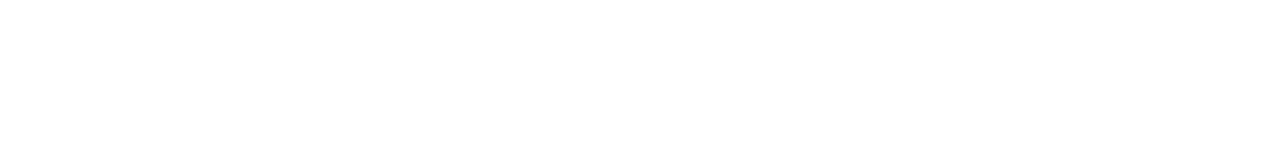
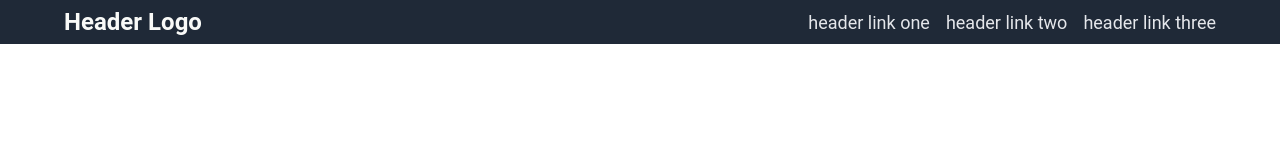
Before and after one commit to DeltaK-sudo/LandingPage, a plain HTML site: page index.html in a window 1280 px wide. Drawn offline with Linux system fonts and the light colour scheme.

Commit message:
added header section, added divs for other sections

```diff
--- a/index.html
+++ b/index.html
@@ -8,7 +8,34 @@
 </head>
 
 <body>
+    <div class="header">
+        <strong>Header Logo</strong>
+        <ul class="links">
+            <li><a>header link one</a></li>
+            <li><a>header link two</a></li>
+            <li><a>header link three</a></li>
+        </ul>
+    </div>
 
+    <div class="AwesomeSec">
+
+    </div>
+
+    <div class="gridsec">
+
+    </div>
+
+    <div class="quote">
+
+    </div>
+
+    <div class="action">
+
+    </div>
+
+    <div class="footer">
+
+    </div>
 </body>
 
 </html>
--- a/style.css
+++ b/style.css
@@ -0,0 +1,32 @@
+body {
+    display:flex;
+    flex-direction:column;
+    margin:0;
+}
+
+.header {
+    display:flex;
+    padding: 8px;
+    justify-content:space-between;
+    align-items:center;
+
+    background-color:#1F2937;
+    font-family: Roboto, sans-serif;
+    font-size: 24px;
+    color: #F9FAF8;
+    text-align:center;
+
+    padding: 8px 64px;
+}
+
+ul.links{
+    margin:0;
+    padding: 0;
+    list-style-type: none;
+    text-decoration: none;
+    display:flex;
+    gap: 16px;
+    align-items:center;
+    font-size:18px;
+    color:#E5E7EB;
+}
```
